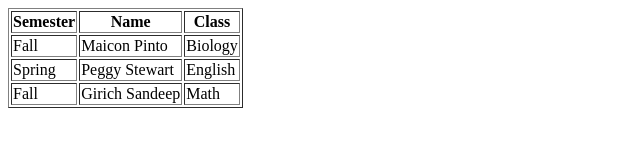
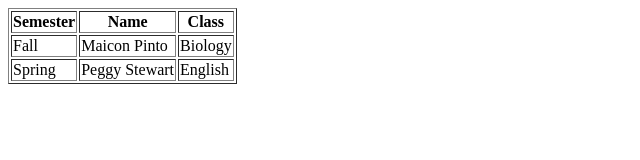
Before and after one commit to knightmoves-schools/007-tables-Durelldm, a website: page index.html in a window 1280 px wide. Shown: the whole page, without its empty margins (0-640 px from the left). Drawn offline with Linux system fonts and the light colour scheme.

Commit message:
removed third row of data

```diff
--- a/index.html
+++ b/index.html
@@ -47,17 +47,6 @@
         </tr>
 
 
-
-        <tr>
-
-            <td>Fall</td>
-
-            <td>Girich Sandeep</td>
-
-            <td>Math</td>
-
-        </tr>
-
     </table>
 
 </body>
```
